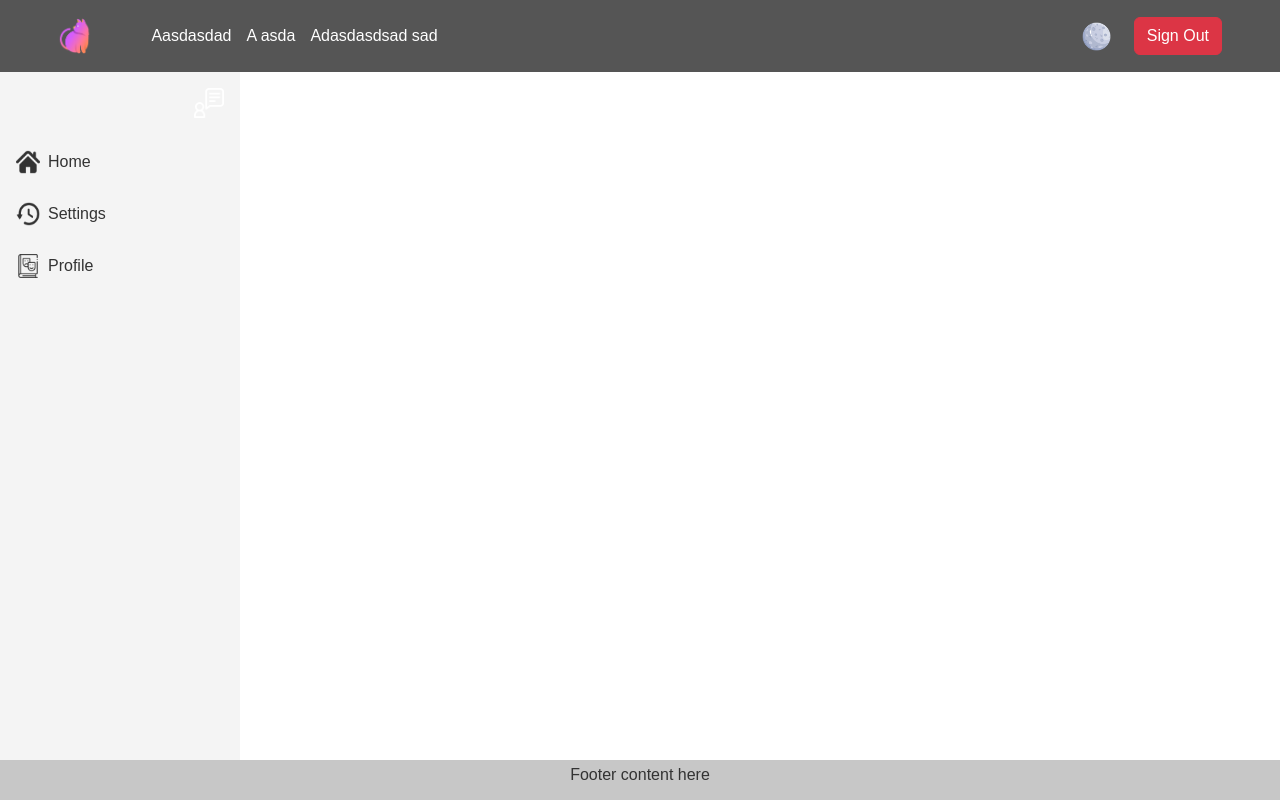
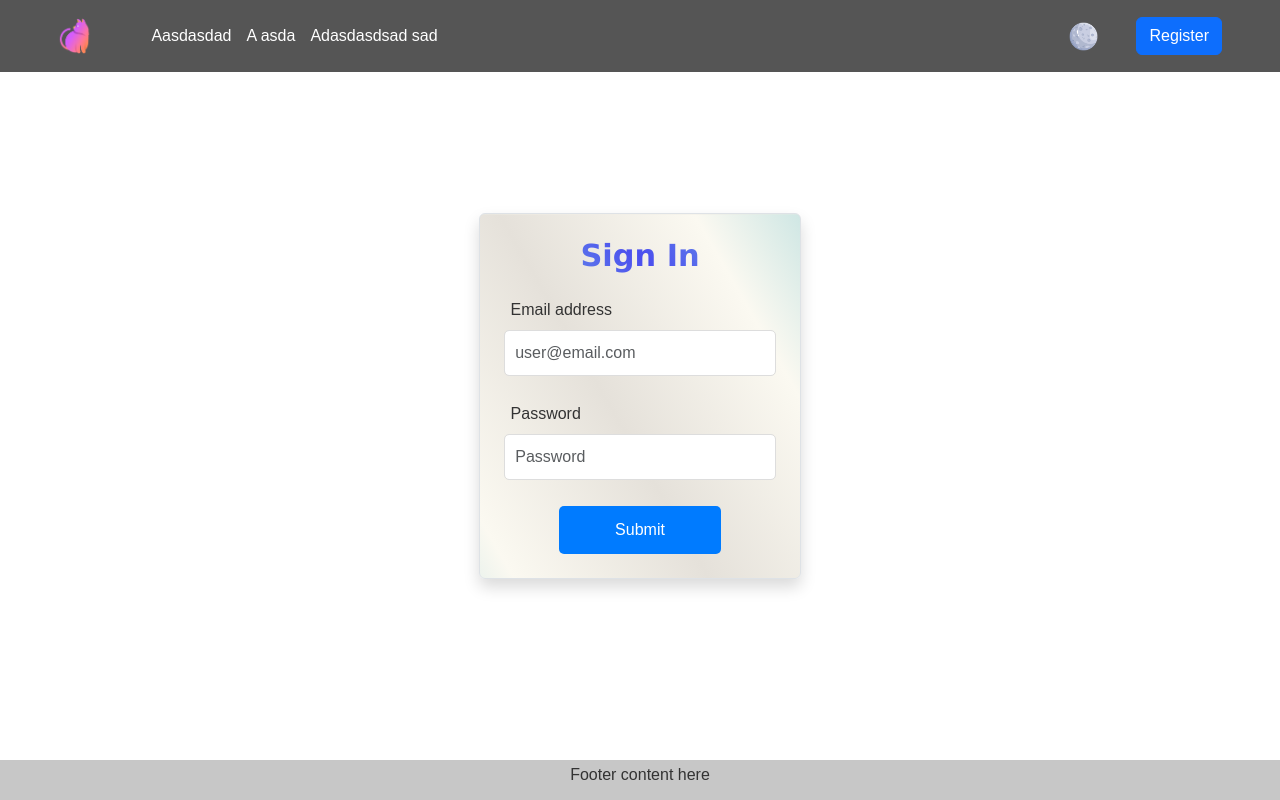
Before and after one commit to ironman123/influencer-management-app, a Vue app in the folder app/: page / in a window 1280 px wide. Before the commit this address led to /dashboard. Built offline with nearby package versions, Linux system fonts and the light colour scheme.

Commit message:
Created Partial Signin Logic

```diff
--- a/app/src/components/SignIn.vue
+++ b/app/src/components/SignIn.vue
@@ -1,18 +1,34 @@
 <template>
     <div :class="['container', { 'dark-theme': isDarkTheme }]">
-        <form class="p-4 shadow rounded border" action="/" method="post" :class="[ isDarkTheme ? 'detail-form-dark' : 'detail-form-light']" >
+        <form class="p-4 shadow rounded border" @submit.prevent="signIn" action="/" method="post" :class="[ isDarkTheme ? 'detail-form-dark' : 'detail-form-light']" >
             <h2 class="text-center mb-4 text-primary" :class="[isDarkTheme ? 'glow-text-dark' : 'glow-text-light']">Sign In</h2>
 
             <div class="mb-3">
               <label for="user-name" class="form-label">Email address</label>
-              <input type="email" class="form-control" id="user-name" name="username" placeholder="user@email.com" required />
+              <input
+                type="email"
+                class="form-control"
+                id="user-name"
+                name="username"
+                v-model="userName"
+                placeholder="user@email.com"
+                required
+              />
               <div class="error-text">{{ userError }}</div>
             </div>
 
 
             <div class="mb-3">
               <label for="user-password" class="form-label">Password</label>
-              <input type="password" class="form-control" id="user-password" name="password" placeholder="Password" required />
+              <input
+              type="password"
+              class="form-control"
+              id="user-password"
+              name="password"
+              v-model="password"
+              placeholder="Password"
+              required
+            />
               <div class="error-text">{{ passwordError }}</div>
             </div>
 
@@ -32,10 +48,27 @@
     },
     data() {
       return {
+        userName: "",
+        password: "",
         userError: "", // Example error handling
         passwordError: "", // Example error handling
       };
     },
+    methods:{
+      signIn(){
+        this.userError = "";
+        this.passwordError = "";
+        if (this.userName === "user@email.com" && this.password === "1234") {
+          this.$store.dispatch('signIn');
+          this.$router.push('/dashboard');
+        }
+        else {
+          this.userError = "Invalid email address";
+          this.passwordError = "Invalid password";
+        }
+
+      }
+    }
   };
 </script>
 
--- a/app/src/router/index.js
+++ b/app/src/router/index.js
@@ -6,13 +6,10 @@ import DashBoard from '../components/DashBoard.vue';
 import store from '../store'
 
 
-let count = 10;
-
-setInterval(()=>{console.log(store.state.isAuthenticated)},1000)
-
 const routes = [
   {
     path: '/',
+    component: SignIn,
     beforeEnter:(to,from,next)=>{
       if (store.state.isAuthenticated) {
         next('/dashboard');
@@ -22,7 +19,6 @@ const routes = [
         next();
       }
     },
-    component: SignIn,
   },
   {
     path: '/dashboard',
@@ -42,7 +38,7 @@ const router = createRouter({
 });
 
 router.beforeEach((to, from, next) => {
-  console.log(count++);
+
   next();
 });
 
--- a/app/src/store/index.js
+++ b/app/src/store/index.js
@@ -3,17 +3,20 @@ import { createStore } from 'vuex';
 
 export default createStore({
   state: {
-    isAuthenticated: true,
+    isAuthenticated: false,
   },
   mutations: {
-    setAuthenticated(state, value) {
-      state.isAuthenticated = value;
+    setAuthenticated(state) {
+      state.isAuthenticated = true;
     },
     clearAuthentication(state) {
       state.isAuthenticated = false;
     },
   },
   actions: {
+    signIn({commit}){
+      commit('setAuthenticated');
+    },
     signOut({ commit }) {
       commit('clearAuthentication');
     },
```
